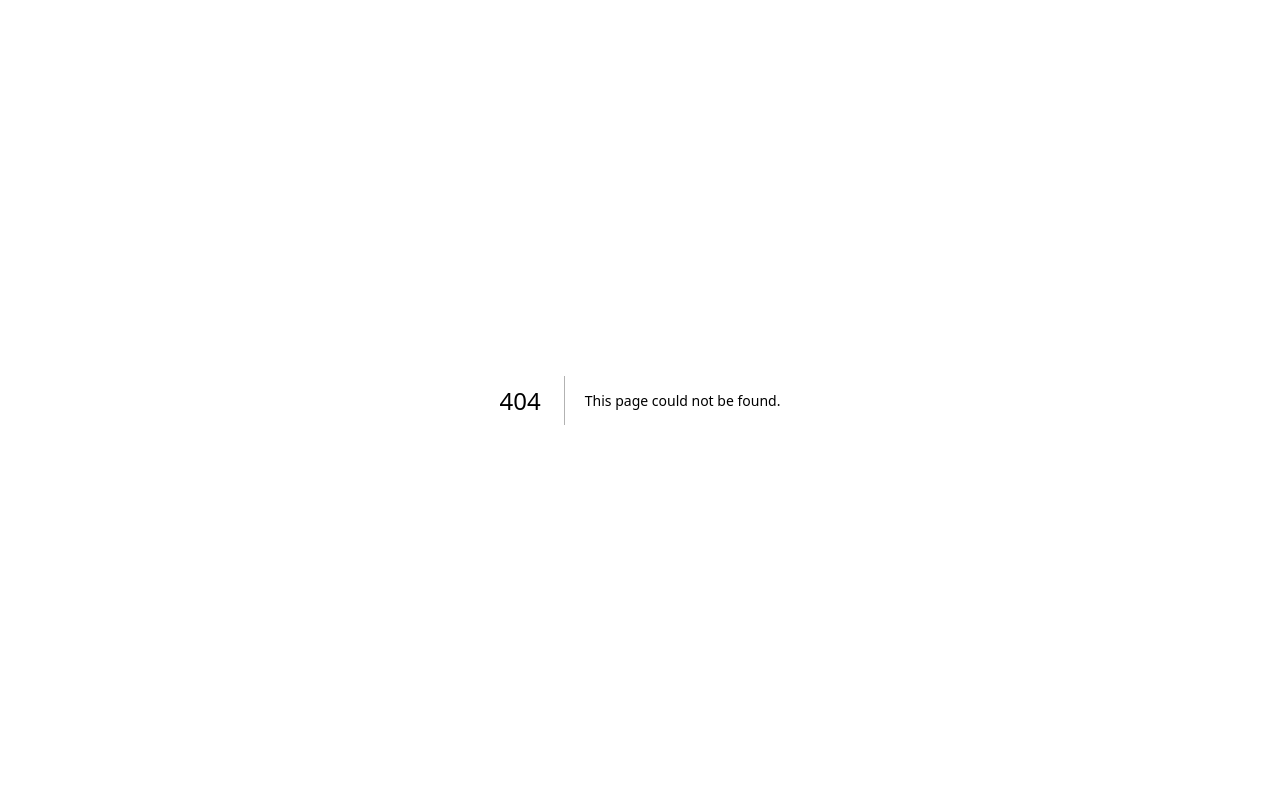
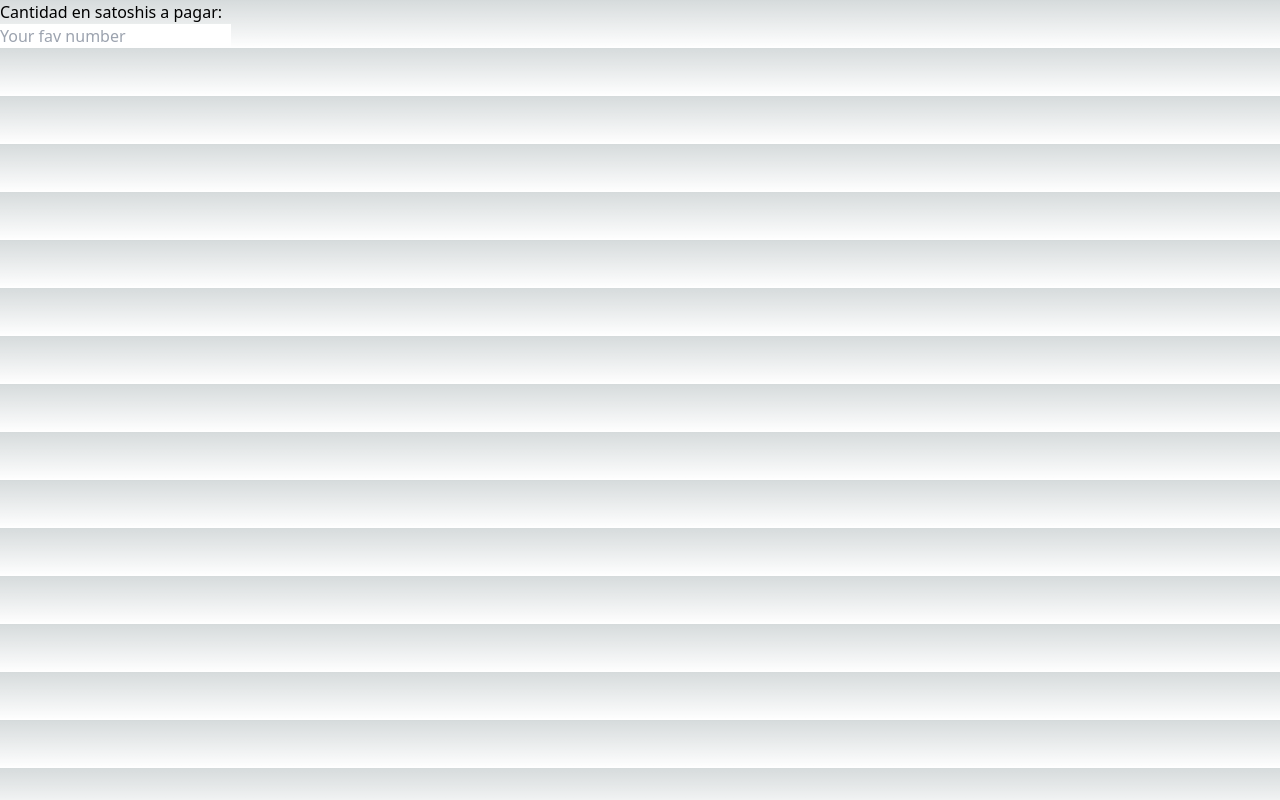
Before and after one commit to cricripagos/SimpleCrypto, a Next.js app: page /lnd in a window 1280 px wide. Before the commit this address had no page. Built offline with nearby package versions, Linux system fonts and the light colour scheme.

Commit message:
build: add numeric input

```diff
--- a/package.json
+++ b/package.json
@@ -10,6 +10,8 @@
     "prepare": "husky install"
   },
   "dependencies": {
+    "@grpc/grpc-js": "^1.8.14",
+    "@grpc/proto-loader": "^0.7.6",
     "@supabase/supabase-js": "^2.20.0",
     "@web3modal/ethereum": "^2.2.2",
     "@web3modal/react": "^2.2.2",
--- /dev/null
+++ b/src/pages/lnd/index.js
@@ -0,0 +1,31 @@
+import { useState } from "react";
+
+const App = () => {
+  const [value, setValue] = useState("");
+
+  const handleChange = (event) => {
+    const result = event.target.value.replace(/\D/g, "");
+
+    setValue(result);
+  };
+
+  console.log(value);
+  console.log(typeof value);
+  console.log(Number(value));
+
+  return (
+    <div>
+      <div>
+        <h1>Cantidad en satoshis a pagar:</h1>
+      </div>
+      <input
+        type="text"
+        placeholder="Your fav number"
+        value={value}
+        onChange={handleChange}
+      />
+    </div>
+  );
+};
+
+export default App;
```
Also changed, not shown: 1 other file (tests, documents, lock files or other folders).
